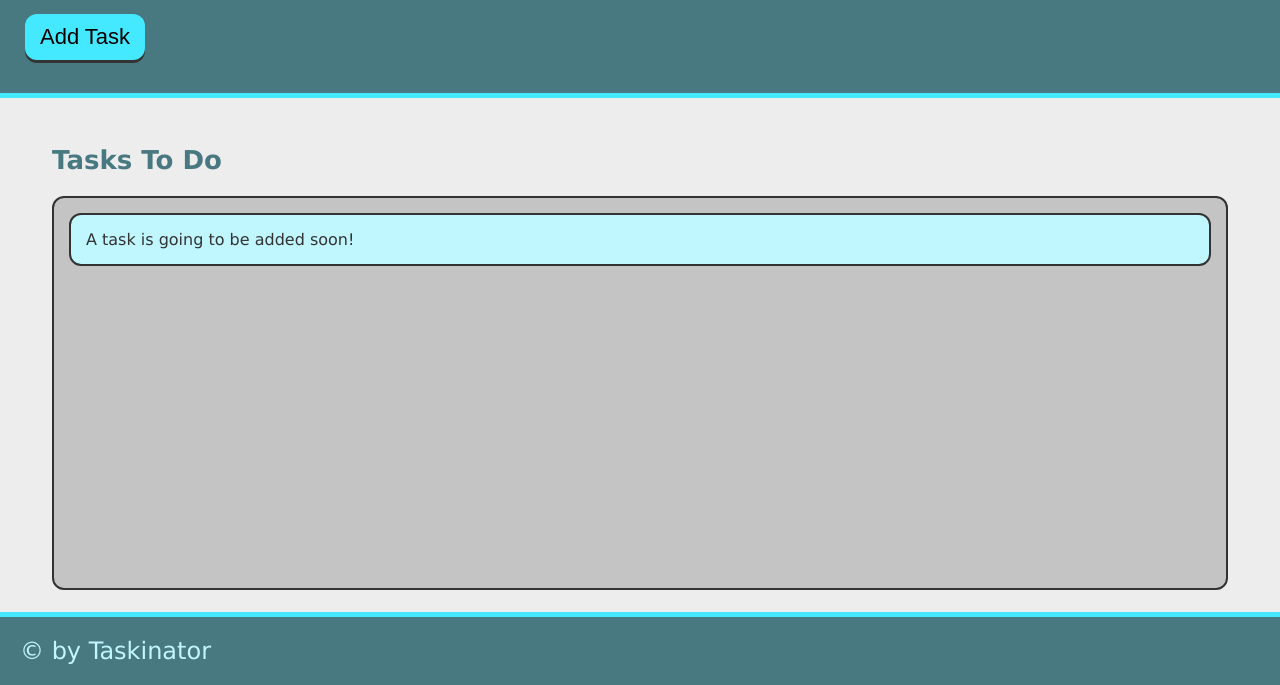
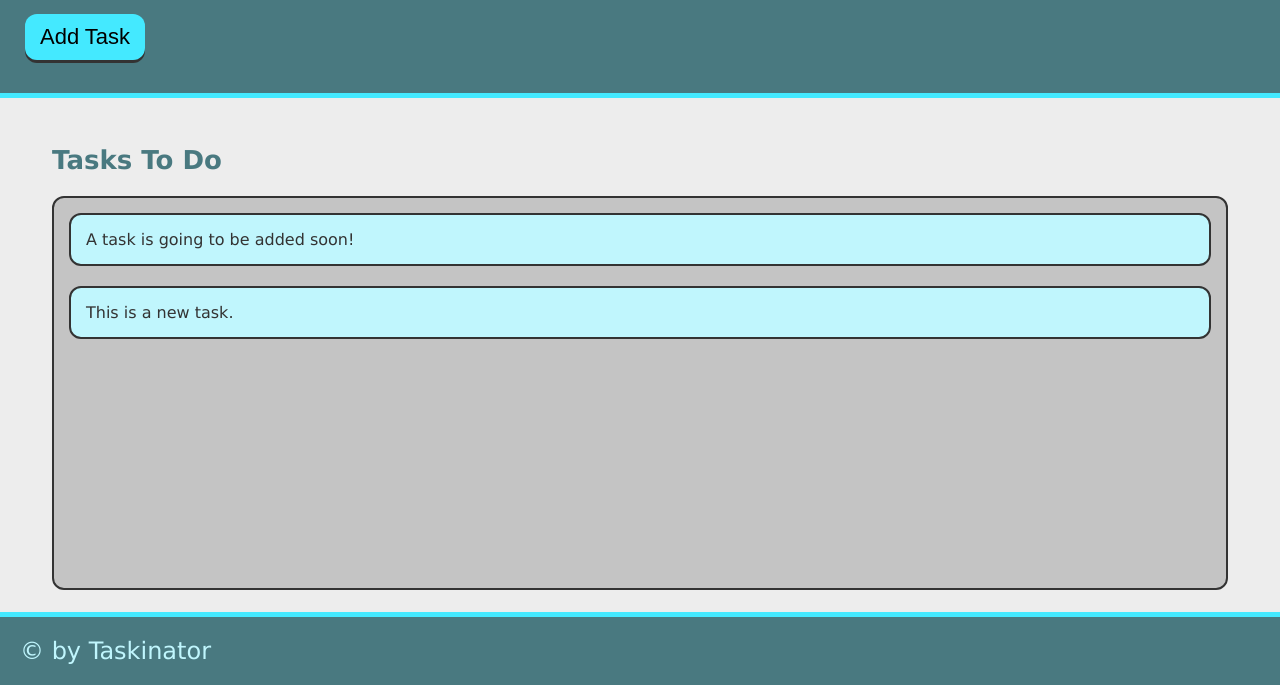
Before and after one commit to gabriellenoelle/taskinator, a plain HTML site: page module-4-assets/index.html in a window 1280 px wide. Both pictures are taken after a click on the button "Add Task". Shown: the part 115-800 px from the top of the page. Drawn offline with Linux system fonts and the light colour scheme.

Commit message:
add ability to add task

```diff
--- a/module-4-assets/assets/js/script.js
+++ b/module-4-assets/assets/js/script.js
@@ -0,0 +1,11 @@
+var buttonEl = document.querySelector("#save-task");
+var tasksToDoEl = document.querySelector("#tasks-to-do");
+
+var createTaskHandler = function() {
+  var listItemEl = document.createElement("li");
+  listItemEl.className = "task-item";
+  listItemEl.textContent = "This is a new task.";
+  tasksToDoEl.appendChild(listItemEl);
+  };
+
+buttonEl.addEventListener("click", createTaskHandler);
--- a/module-4-assets/index.html
+++ b/module-4-assets/index.html
@@ -13,19 +13,19 @@
     <p>
         Click the button below to add a new task!
     </p>
-    <button class="btn">Add Task</button>
+    <button class="btn" id="save-task">Add Task</button>
 </header>
 
 <main class="page-content">
     <section class="task-list-wrapper">
         <h2 class="list-title">Tasks To Do</h2>
-        <ul class="task-list">
+        <ul class="task-list" id="tasks-to-do">
             <li class="task-item">A task is going to be added soon!</li>
         </ul>
     </section>
 </main>
 
-    <script src=".assets/js/script.js"></script>
+    <script src="assets/js/script.js"></script>
 </body>
 <footer>
     &copy; by Taskinator
```
